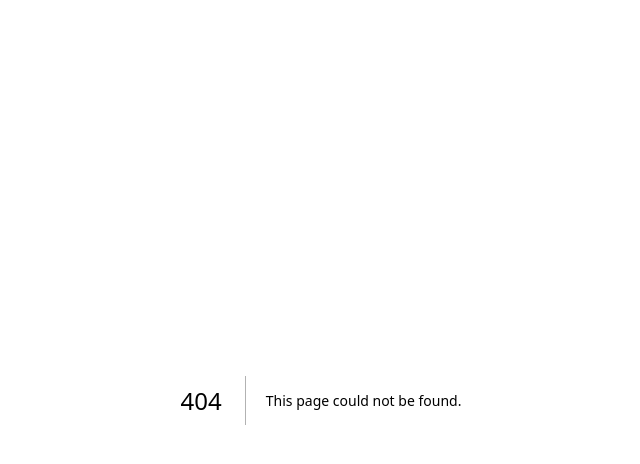
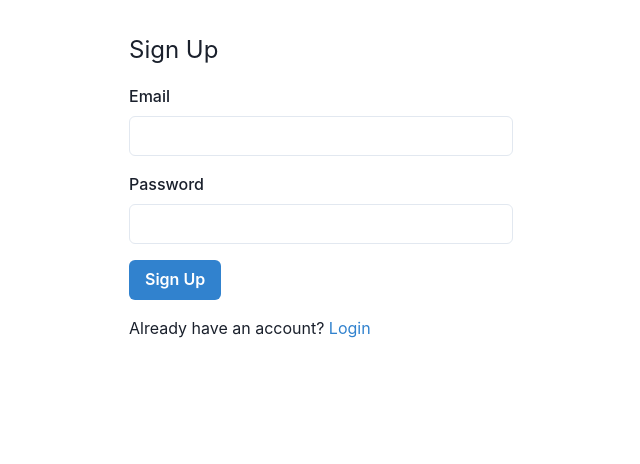
Before and after one commit to victormusembi11/photo-session-booking-system, a Next.js app: page /auth/signup in a window 1280 px wide. Before the commit this address had no page. Shown: the top 464 px of the page, without its empty margins (319-959 px from the left). Built offline with nearby package versions, Linux system fonts and the light colour scheme.

Commit message:
chore: Add signup page with Chakra UI components and user authentication logic

```diff
--- /dev/null
+++ b/app/(core)/auth/signup/page.tsx
@@ -0,0 +1,43 @@
+"use client";
+
+import { useState } from "react";
+import { Box, Button, Input, FormControl, FormLabel, Link, Text } from "@chakra-ui/react";
+import { useRouter } from "next/navigation";
+
+const Signup = () => {
+  const [email, setEmail] = useState("");
+  const [password, setPassword] = useState("");
+  const router = useRouter();
+
+  const handleSignup = () => {
+    localStorage.setItem("user", JSON.stringify({ email, password }));
+    router.push("/auth/login");
+  };
+
+  return (
+    <Box maxW="sm" mx="auto" mt={8}>
+      <Text fontSize="2xl" mb={4}>
+        Sign Up
+      </Text>
+      <FormControl id="email" mb={4}>
+        <FormLabel>Email</FormLabel>
+        <Input type="email" value={email} onChange={(e) => setEmail(e.target.value)} />
+      </FormControl>
+      <FormControl id="password" mb={4}>
+        <FormLabel>Password</FormLabel>
+        <Input type="password" value={password} onChange={(e) => setPassword(e.target.value)} />
+      </FormControl>
+      <Button colorScheme="blue" onClick={handleSignup}>
+        Sign Up
+      </Button>
+      <Text mt={4}>
+        Already have an account?{" "}
+        <Link href="/login" color="blue.500">
+          Login
+        </Link>
+      </Text>
+    </Box>
+  );
+};
+
+export default Signup;
```
